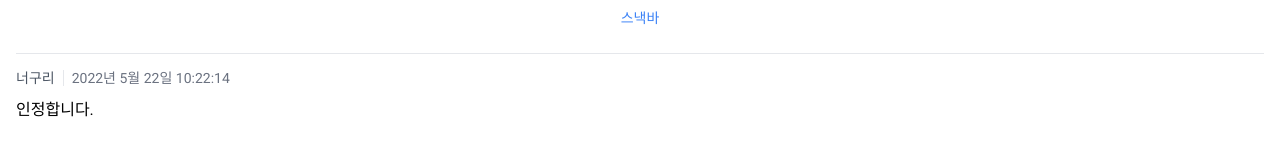
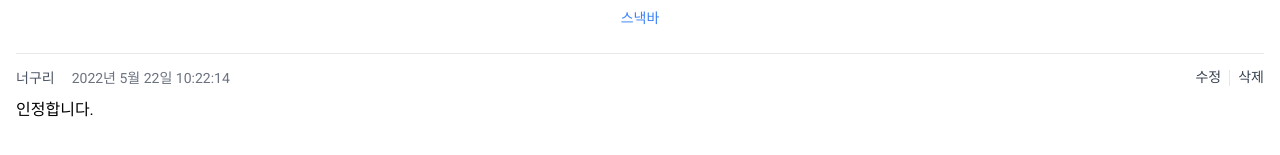
Before and after one commit to codestates/beb-04-stormit, a React (Create React App) app in the folder client/: page /test in a window 1280 px wide. Shown: the part 187-342 px from the top of the page. Built offline with nearby package versions, Linux system fonts and the light colour scheme.

Commit message:
feat: 글, 댓글 수정/삭제 버튼 UI 추가

```diff
--- a/client/src/components/CommentCard.tsx
+++ b/client/src/components/CommentCard.tsx
@@ -15,11 +15,24 @@ const Base = styled.div`
 
   .comment-metadata {
     display: flex;
-    justify-content: flex-start;
+    justify-content: space-between;
     align-items: center;
+
+    height: 1rem; // 16px
+  }
+
+  .comment-metadata-left-area {
+    display: flex;
+    gap: 0.5rem; // 8px
+  }
+
+  .comment-metadata-right-area {
+    display: flex;
     gap: 0.5rem; // 8px
 
     height: 1rem; // 16px
+    font-size: 0.875rem; // 14px
+    color: ${palette.gray[700]};
   }
 
   .comment-author {
@@ -32,6 +45,11 @@ const Base = styled.div`
     color: ${palette.gray[500]};
     font-size: 0.875rem; // 14px
   }
+
+  .comment-modify,
+  .comment-delete {
+    cursor: pointer;
+  }
 `;
 
 const CommentCard: React.FC = () => {
@@ -39,9 +57,16 @@ const CommentCard: React.FC = () => {
     <Base>
       <Divider />
       <div className="comment-metadata">
-        <p className="comment-author">너구리</p>
-        <Divider orientation="vertical" />
-        <p className="comment-date">{parseDate(new Date())}</p>
+        <div className="comment-metadata-left-area">
+          <p className="comment-author">너구리</p>
+          <Divider orientation="vertical" />
+          <p className="comment-date">{parseDate(new Date())}</p>
+        </div>
+        <div className="comment-metadata-right-area">
+          <p className="comment-modify">수정</p>
+          <Divider orientation="vertical" />
+          <p className="comment-delete">삭제</p>
+        </div>
       </div>
       <p className="comment-contents">인정합니다.</p>
     </Base>
--- a/client/src/components/Pagination.tsx
+++ b/client/src/components/Pagination.tsx
@@ -47,7 +47,7 @@ const Base = styled.div<BaseProps>`
     `}
 `;
 
-// totalPage: 전체 페이지의 갯수 ex) 전체 글 갯수 1000개 -> totalPage = 100
+// totalPage: 전체 페이지의 갯수 ex) 서버에서 받아오는 전체 글 갯수가 1000개 -> 100
 // currentPage: 현재 보여지고 있는 페이지
 // pageListIndex: 페이지 리스트의 인덱스 ex) 1 -> 1~5, 2 -> 6~10, 3 -> 11~15
 // currentPageList: 현재 보여지고 있는 페이지 리스트
--- a/client/src/pages/PostDetail.tsx
+++ b/client/src/pages/PostDetail.tsx
@@ -7,6 +7,7 @@ import Button from "../components/common/Button";
 import palette from "../styles/palette";
 import CommentCard from "../components/CommentCard";
 import Chip from "../components/common/Chip";
+import Divider from "../components/common/Divider";
 
 const Base = styled.div`
   display: flex;
@@ -38,8 +39,23 @@ const Base = styled.div`
 
   .post-detail-metadata {
     display: flex;
+    justify-content: space-between;
+    align-items: center;
+    height: 2rem; // 32px
+  }
+
+  .post-detail-metadata-left-area {
+    display: flex;
     align-items: center;
     gap: 0.5rem; // 8px
+  }
+
+  .post-detail-metadata-right-area {
+    display: flex;
+    align-items: center;
+    gap: 0.5rem; // 8px
+    height: 1.5rem; // 24px
+    color: ${palette.gray[500]};
   }
 
   .post-detail-author-profile-image {
@@ -109,9 +125,17 @@ const PostDetail: React.FC = () => {
             <p className="post-detail-title">
               블록체인 너무 어려운 것 같습니다..
             </p>
+
             <div className="post-detail-metadata">
-              <div className="post-detail-author-profile-image" />
-              <span className="post-detail-author-name">노논크러스트</span>
+              <div className="post-detail-metadata-left-area">
+                <div className="post-detail-author-profile-image" />
+                <span className="post-detail-author-name">노논크러스트</span>
+              </div>
+              <div className="post-detail-metadata-right-area">
+                <p className="post-detail-modify">수정</p>
+                <Divider orientation="vertical" />
+                <p className="post-detail-delete">삭제</p>
+              </div>
             </div>
           </div>
           <p className="post-detail-contents">{FAKE_POST_CONTENTS}</p>
```
Also changed, not shown: client/src/components/PostCard.tsx (+1 -13 lines).
